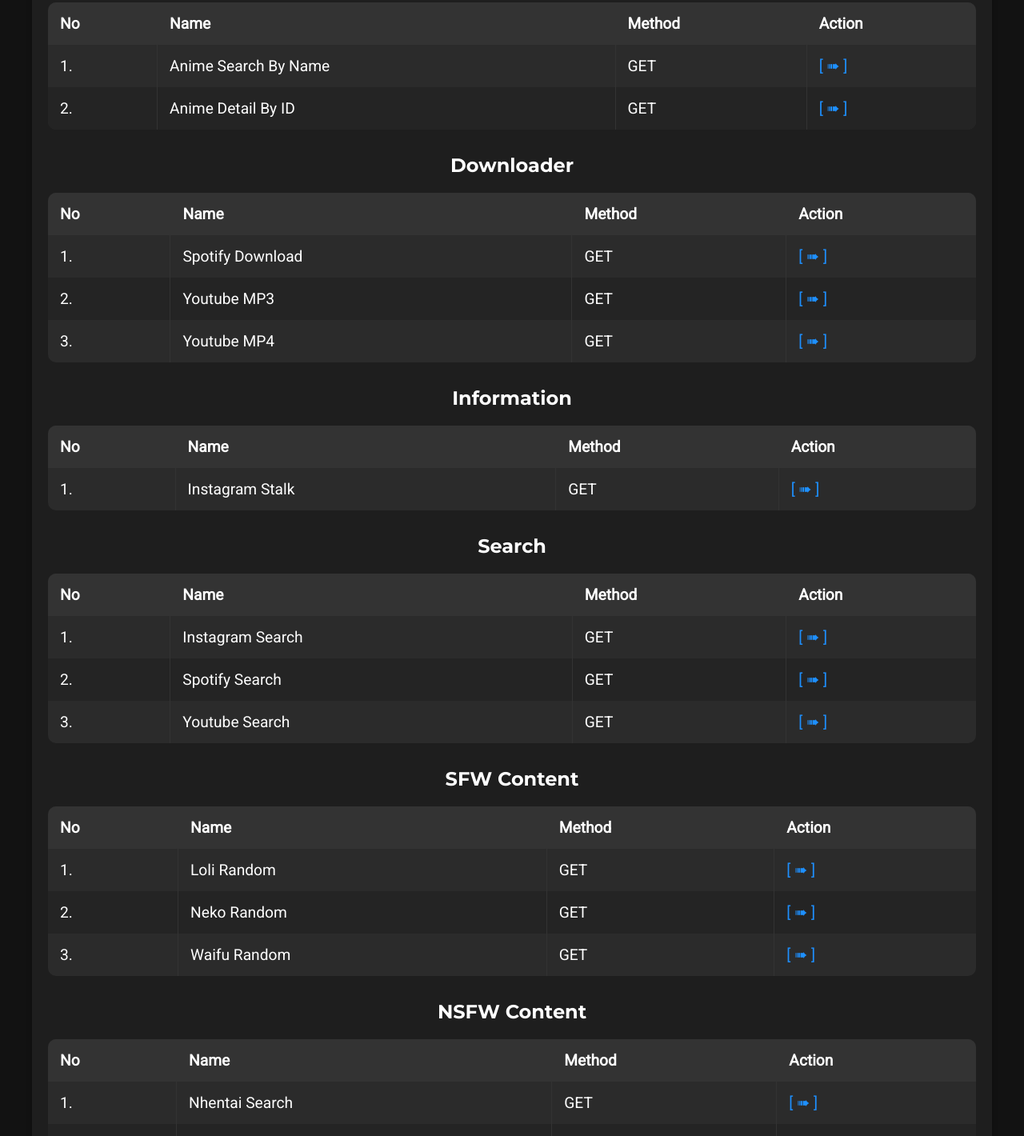
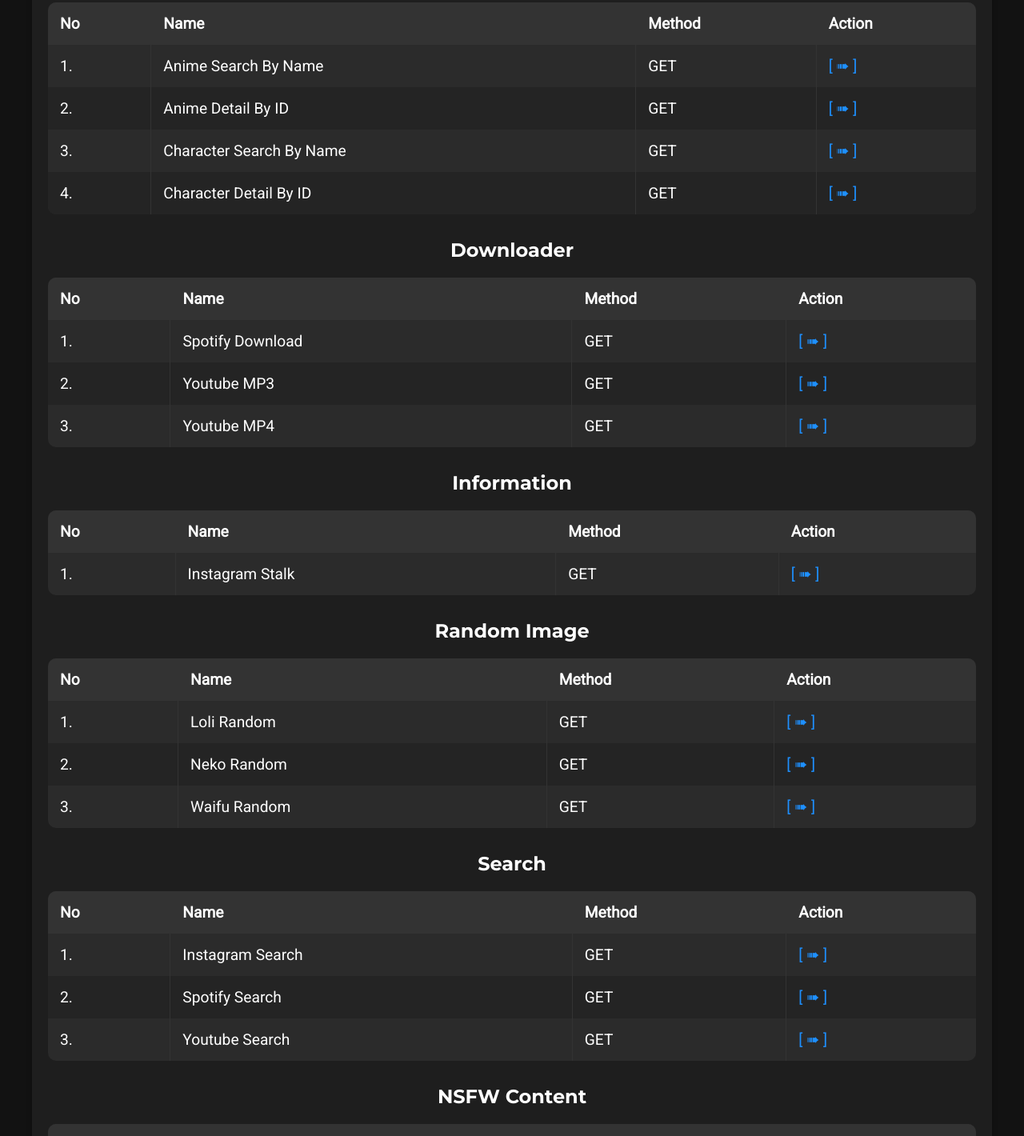
Before and after one commit to YogiSIDN/api-otakuwibu, a website: page public/index.html in a window 1280 px wide. Shown: the part 275-1695 px from the top of the page at 80% size. Drawn offline with Linux system fonts and the light colour scheme.

Commit message:
Add files via upload

```diff
--- a/public/index.html
+++ b/public/index.html
@@ -225,6 +225,18 @@
                         <td>GET</td>
                         <td><a href="/api/animedetail?id=52034&apikey=">[ ➠ ]</a></td>
                     </tr>
+                    <tr>
+                        <td>3.</td>
+                        <td>Character Search By Name</td>
+                        <td>GET</td>
+                        <td><a href="/api/characters?q=Megumin&apikey=">[ ➠ ]</a></td>
+                    </tr>
+                    <tr>
+                        <td>4.</td>
+                        <td>Character Detail By ID</td>
+                        <td>GET</td>
+                        <td><a href="/api/chardetail?id=117225&apikey=">[ ➠ ]</a></td>
+                    </tr>
                     </tbody>
             </table>
             <h3>Downloader</h3>
@@ -277,6 +289,37 @@
                     </tr>
                     </tbody>
             </table>
+            <h3>Random Image</h3>
+            <table>
+                <thead>
+                    <tr>
+                        <th>No</th>
+                        <th>Name</th>
+                        <th>Method</th>
+                        <th>Action</th>
+                    </tr>
+                </thead>
+                <tbody>
+                    <tr>
+                        <td>1.</td>
+                        <td>Loli Random</td>
+                        <td>GET</td>
+                        <td><a href="/api/sfw/loli?apikey=">[ ➠ ]</a></td>
+                    </tr>
+                    <tr>
+                        <td>2.</td>
+                        <td>Neko Random</td>
+                        <td>GET</td>
+                        <td><a href="/api/sfw/neko?apikey=">[ ➠ ]</a></td>
+                    </tr>
+                    <tr>
+                        <td>3.</td>
+                        <td>Waifu Random</td>
+                        <td>GET</td>
+                        <td><a href="/api/sfw/waifu?apikey=">[ ➠ ]</a></td>
+                    </tr>
+                    </tbody>
+            </table>
             <h3>Search</h3>
             <table>
                 <thead>
@@ -305,37 +348,6 @@
                         <td>Youtube Search</td>
                         <td>GET</td>
                         <td><a href="/api/yts?q=die with a smile&apikey=">[ ➠ ]</a></td>
-                    </tr>
-                    </tbody>
-            </table>
-            <h3>SFW Content</h3>
-            <table>
-                <thead>
-                    <tr>
-                        <th>No</th>
-                        <th>Name</th>
-                        <th>Method</th>
-                        <th>Action</th>
-                    </tr>
-                </thead>
-                <tbody>
-                    <tr>
-                        <td>1.</td>
-                        <td>Loli Random</td>
-                        <td>GET</td>
-                        <td><a href="/api/sfw/loli?apikey=">[ ➠ ]</a></td>
-                    </tr>
-                    <tr>
-                        <td>2.</td>
-                        <td>Neko Random</td>
-                        <td>GET</td>
-                        <td><a href="/api/sfw/neko?apikey=">[ ➠ ]</a></td>
-                    </tr>
-                    <tr>
-                        <td>3.</td>
-                        <td>Waifu Random</td>
-                        <td>GET</td>
-                        <td><a href="/api/sfw/waifu?apikey=">[ ➠ ]</a></td>
                     </tr>
                     </tbody>
             </table>
```
